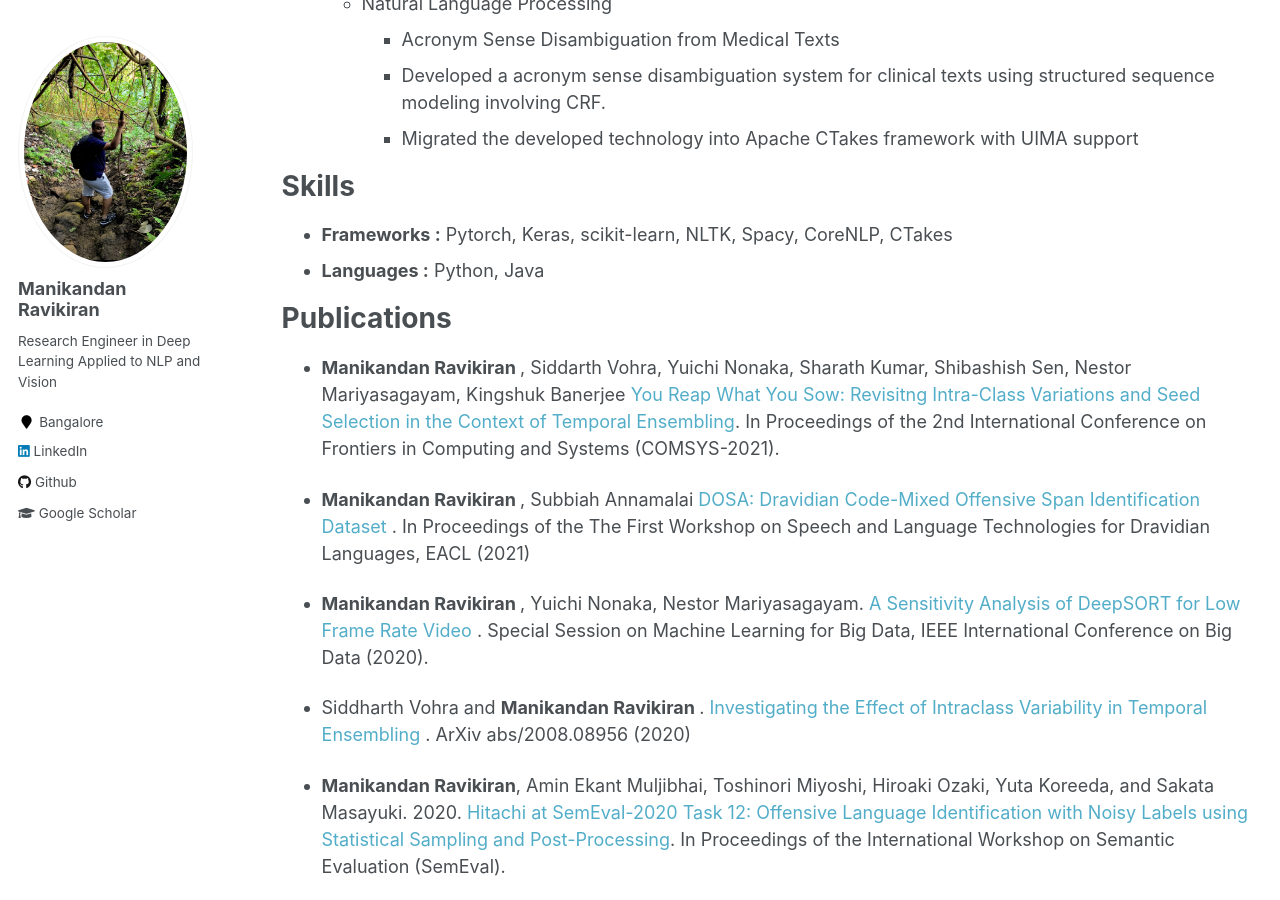
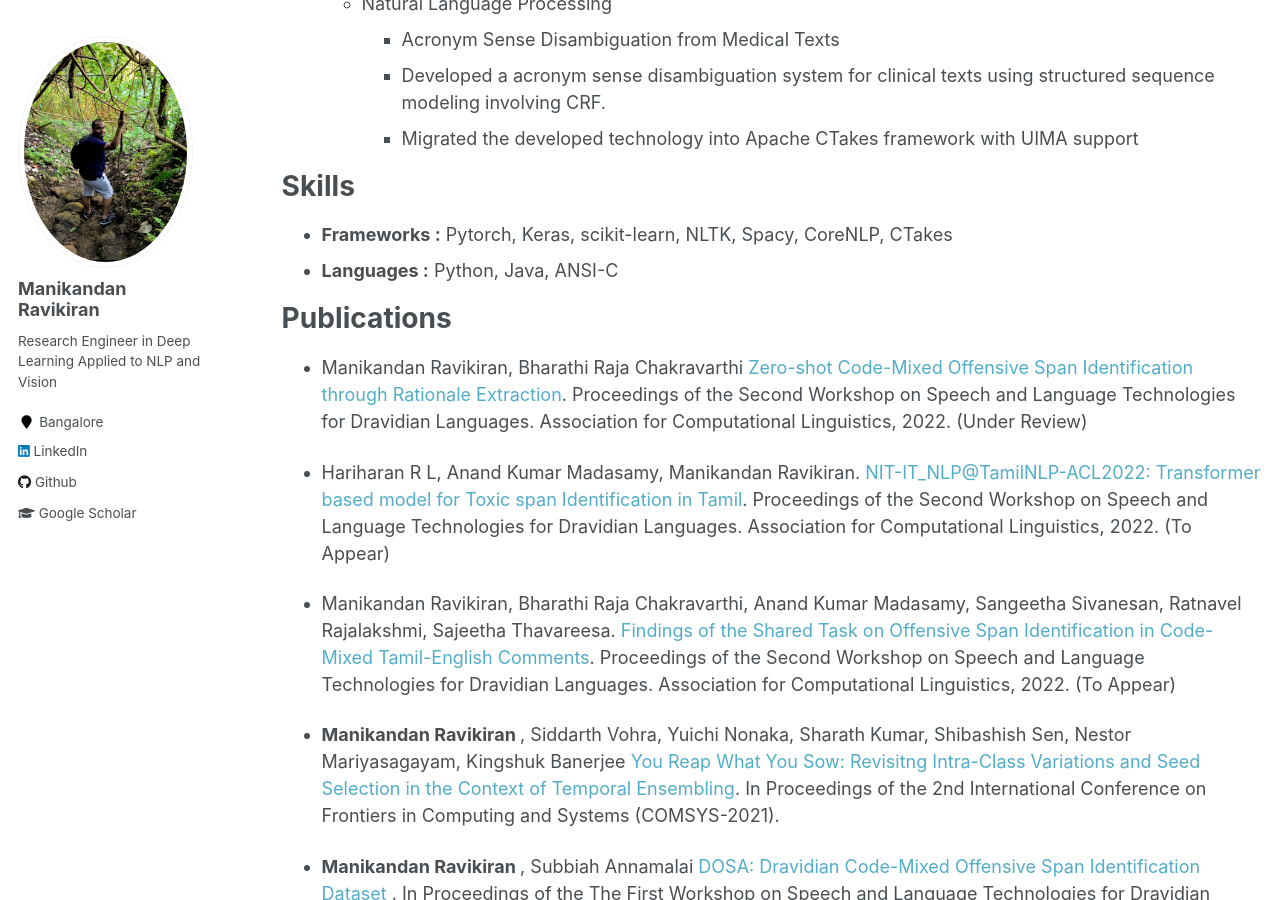
Before and after one commit to manikandan-ravikiran/manikandan-ravikiran.github.io, a Jekyll site: the page built from _pages/cv.md, in a window 1280 px wide and 900 px high, scrolled down 1812 px. Built offline with Jekyll 4.4.1, drawn with Linux system fonts in a browser that asks for light colours; some of the changed text lies outside the part shown.

Commit message:
Added new papers

```diff
--- a/_pages/cv.md
+++ b/_pages/cv.md
@@ -59,10 +59,17 @@ Work experience
 Skills
 ======
 * <b>Frameworks :</b> Pytorch, Keras, scikit-learn, NLTK, Spacy, CoreNLP, CTakes
-* <b>Languages :</b> Python, Java
+* <b>Languages :</b> Python, Java, ANSI-C
 
 Publications
 ======
+
+*  Manikandan Ravikiran, Bharathi Raja Chakravarthi <a href="" style="text-decoration: none;">Zero-shot Code-Mixed Offensive Span Identification through Rationale
+Extraction</a>. Proceedings of the Second Workshop on Speech and Language Technologies for Dravidian Languages. Association for Computational Linguistics, 2022. (Under Review)
+
+* Hariharan R L, Anand Kumar Madasamy, Manikandan Ravikiran. <a href="" style="text-decoration: none;">NIT-IT_NLP@TamilNLP-ACL2022: Transformer based model for Toxic span Identification in Tamil</a>. Proceedings of the Second Workshop on Speech and Language Technologies for Dravidian Languages. Association for Computational Linguistics, 2022. (To Appear)
+
+* Manikandan Ravikiran, Bharathi Raja Chakravarthi, Anand Kumar Madasamy, Sangeetha Sivanesan, Ratnavel Rajalakshmi, Sajeetha Thavareesa. <a href="" style="text-decoration: none;">Findings of the Shared Task on Offensive Span Identification in Code-Mixed Tamil-English Comments</a>. Proceedings of the Second Workshop on Speech and Language Technologies for Dravidian Languages. Association for Computational Linguistics, 2022. (To Appear)
 
 * <b> Manikandan Ravikiran </b>, Siddarth Vohra, Yuichi Nonaka, Sharath Kumar, Shibashish Sen, Nestor Mariyasagayam, Kingshuk Banerjee <a href="" style="text-decoration: none;"> You Reap What You Sow: Revisitng Intra-Class Variations and Seed Selection in the Context of Temporal Ensembling</a>. In Proceedings of the 2nd International Conference on Frontiers in Computing and Systems (COMSYS-2021).
 
```
Also changed, not shown: other parts of _pages/cv.md (+1 -1 lines).
